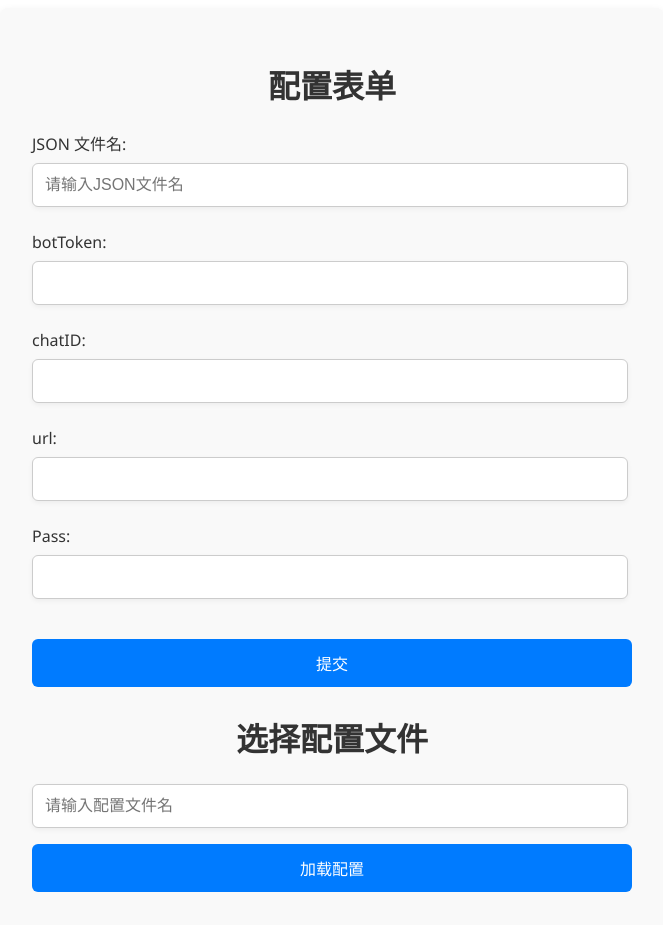
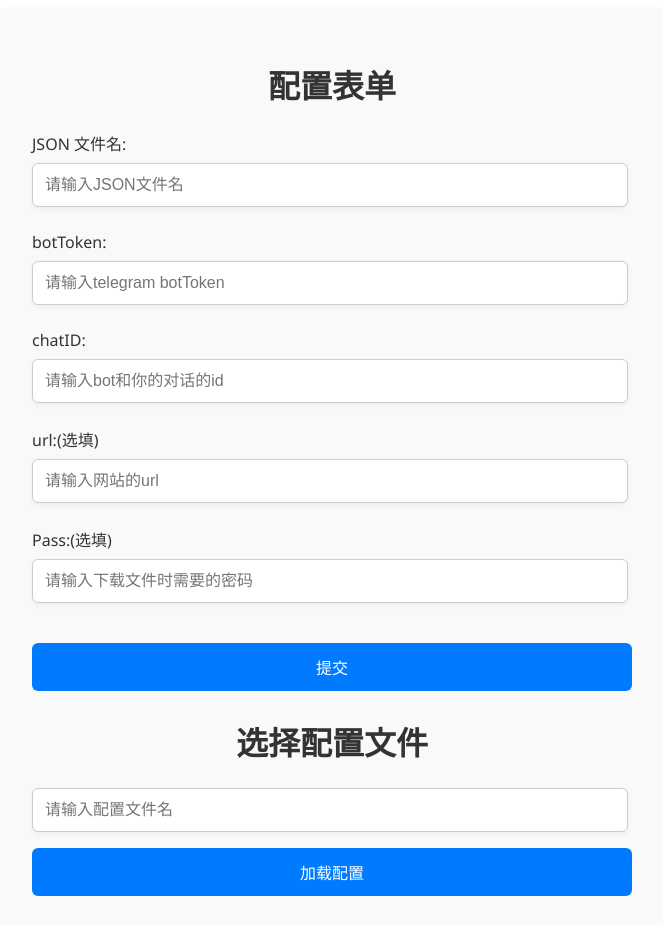
Before and after one commit to SkyDependence/tgDrive-front, a Vue app: page / in a window 1280 px wide. Shown: the top 925 px of the page, without its empty margins (308-971 px from the left). Built offline with nearby package versions, Linux system fonts and the light colour scheme.

Commit message:
🌈 style: more user-friendly

```diff
--- a/src/components/ConfigDisplay.vue
+++ b/src/components/ConfigDisplay.vue
@@ -1,6 +1,6 @@
 <template>
   <div>
-    <h2 class="title">当前配置</h2>
+    <h2 class="title">查询配置</h2>
 
     <!-- 输入框：文件名 -->
     <div class="form-group">
--- a/src/views/Home.vue
+++ b/src/views/Home.vue
@@ -24,6 +24,7 @@
           id="token"
           v-model="config.token"
           class="input"
+          placeholder="请输入telegram botToken"
           required
         />
       </div>
@@ -35,26 +36,29 @@
           id="target"
           v-model="config.target"
           class="input"
+          placeholder="请输入bot和你的对话的id"
           required
         />
       </div>
 
       <div class="form-group">
-        <label for="url" class="label">url:</label>
+        <label for="url" class="label">url:(选填)</label>
         <input
           type="text"
           id="url"
           v-model="config.url"
+          placeholder="请输入网站的url"
           class="input"
         />
       </div>
 
       <div class="form-group">
-        <label for="pass" class="label">Pass:</label>
+        <label for="pass" class="label">Pass:(选填)</label>
         <input
           type="password"
           id="pass"
           v-model="config.pass"
+          placeholder="请输入下载文件时需要的密码"
           class="input"
         />
       </div>
```
